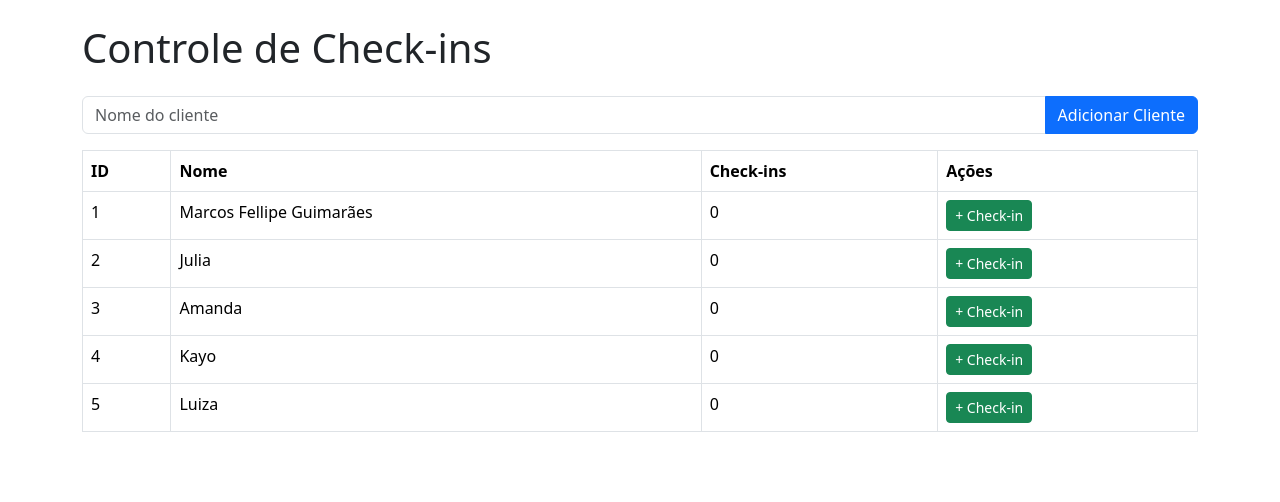
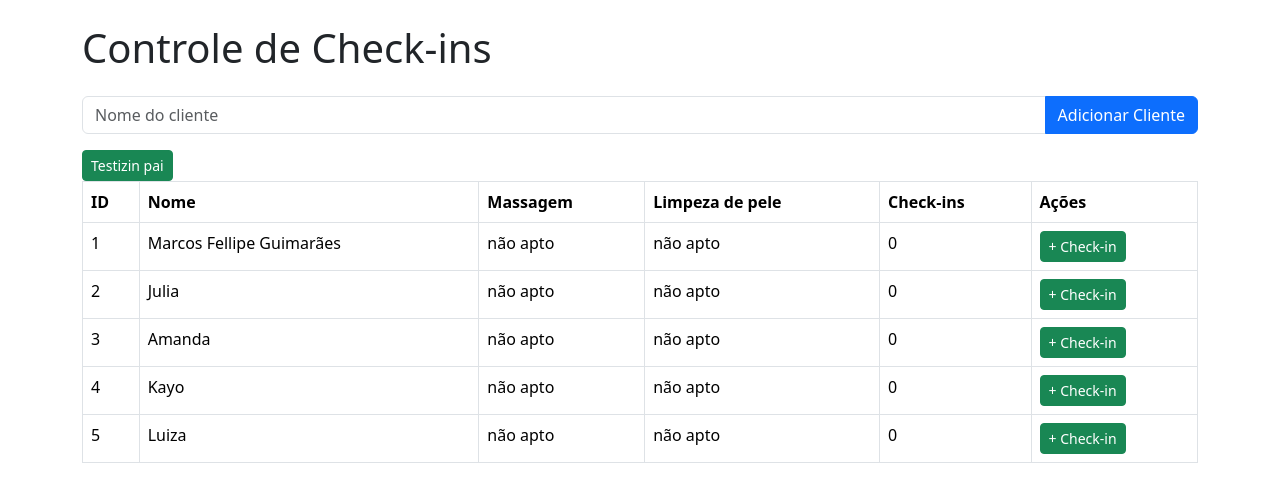
Before and after one commit to Markfgui675/app_estetica_flask, a Flask app: page / in a window 1280 px wide. Shown: the top 502 px of the page. Run offline with Flask 3, Linux system fonts and the light colour scheme; data comes from the database, SQL or seed files in the repository; both versions use the stored data as it was after the commit.

Commit message:
lógica de contagem de checkins:
os status para agendar massagem ou limpeza estão funcionando com base na quantidade de check-ins

```diff
--- a/app/templates/index.html
+++ b/app/templates/index.html
@@ -16,12 +16,15 @@
       </div>
     </form>
 
+    <a href="/teste" class="btn btn-success btn-sm">Testizin pai</a>
 
     <table class="table table-bordered">
       <thead>
         <tr>
           <th>ID</th>
           <th>Nome</th>
+          <th>Massagem</th>
+          <th>Limpeza de pele</th>
           <th>Check-ins</th>
           <th>Ações</th>
         </tr>
@@ -31,6 +34,16 @@
         <tr>
           <td>{{ cliente.id }}</td>
           <td>{{ cliente.nome }}</td>
+          {% if cliente.status_massagem %}
+            <td>apto para agendar massagem</td>
+          {% else %}
+            <td>não apto</td>
+          {% endif %}
+          {% if cliente.status_limpeza %}
+            <td>apto para agendar limpeza</td>
+          {% else %}
+            <td>não apto</td>
+          {% endif %}
           <td>{{ cliente.checkins }}</td>
           <td>
             <a href="/checkin/{{ cliente.id }}" class="btn btn-success btn-sm">+ Check-in</a>
--- a/app/views.py
+++ b/app/views.py
@@ -16,11 +16,13 @@ def init_db():
     CREATE TABLE IF NOT EXISTS clientes (
         id INTEGER PRIMARY KEY AUTOINCREMENT,
         nome TEXT NOT NULL,
+        status_massagem BOOLEAN DEFAULT FALSE,
+        status_limpeza BOOLEAN DEFAULT FALSE,
         checkins INTEGER DEFAULT 0
     )
     ''')
     conn.execute('''
-    CREATE TABLE IF NOT EXISTS historico_checkins (
+    CREATE TABLE IF NOT EXISTS checkins (
         id INTEGER PRIMARY KEY AUTOINCREMENT,
         cliente_id INTEGER,
         data TEXT,
@@ -43,7 +45,7 @@ def homepage():
 def adicionar_cliente():
     nome = request.form['nome']
     conn = get_db_connection()
-    conn.execute("INSERT INTO clientes (nome, checkins) VALUES (?, 0)", (nome,))
+    conn.execute("INSERT INTO clientes (nome, status_massagem, status_limpeza, checkins) VALUES (?, 0, 0, 0)", (nome,))
     conn.commit()
     conn.close()
     return redirect(url_for('homepage'))
@@ -52,18 +54,37 @@ def adicionar_cliente():
 def registrar_checkin(cliente_id):
     conn = get_db_connection()
     cliente = conn.execute("SELECT * FROM clientes WHERE id = ?", (cliente_id,)).fetchone()
+    status_massagem = False
+    status_limpeza = False
 
     if cliente:
         novos_checkins = cliente['checkins'] + 1
-        if novos_checkins >= 4:
-            novos_checkins = 0  # Zera os checkins
+        if novos_checkins >= 3:
+            status_massagem = True  # Zera os checkins
             msg = "🎉 Cliente ganhou uma massagem!"
-        else:
+            if novos_checkins >= 4:
+                status_limpeza = True
+
+        if novos_checkins >= 5:
+            novos_checkins = 0
+            status_limpeza = False
+            status_massagem = False
             msg = "✅ Check-in registrado!"
 
         conn.execute("UPDATE clientes SET checkins = ? WHERE id = ?", (novos_checkins, cliente_id))
-        conn.execute("INSERT INTO historico_checkins (cliente_id, data) VALUES (?, ?)",
+        conn.execute("UPDATE clientes SET status_massagem = ? WHERE id = ?", (status_massagem,cliente_id))
+        conn.execute("UPDATE clientes SET status_limpeza = ? WHERE id = ?", (status_limpeza,cliente_id))
+        conn.execute("INSERT INTO checkins (cliente_id, data) VALUES (?, ?)",
                      (cliente_id, datetime.now().strftime("%Y-%m-%d %H:%M:%S")))
         conn.commit()
     conn.close()
     return redirect(url_for('homepage'))
+
+@app.route('/teste')
+def teste():
+    conn = get_db_connection()
+    cliente = conn.execute("SELECT * FROM clientes WHERE id = 1").fetchone()
+    print(cliente['checkins'])
+    print(cliente['status_massagem'])
+    print(cliente['status_limpeza'])
+    return "testizin"
```
Also changed, not shown: checkins.db.
